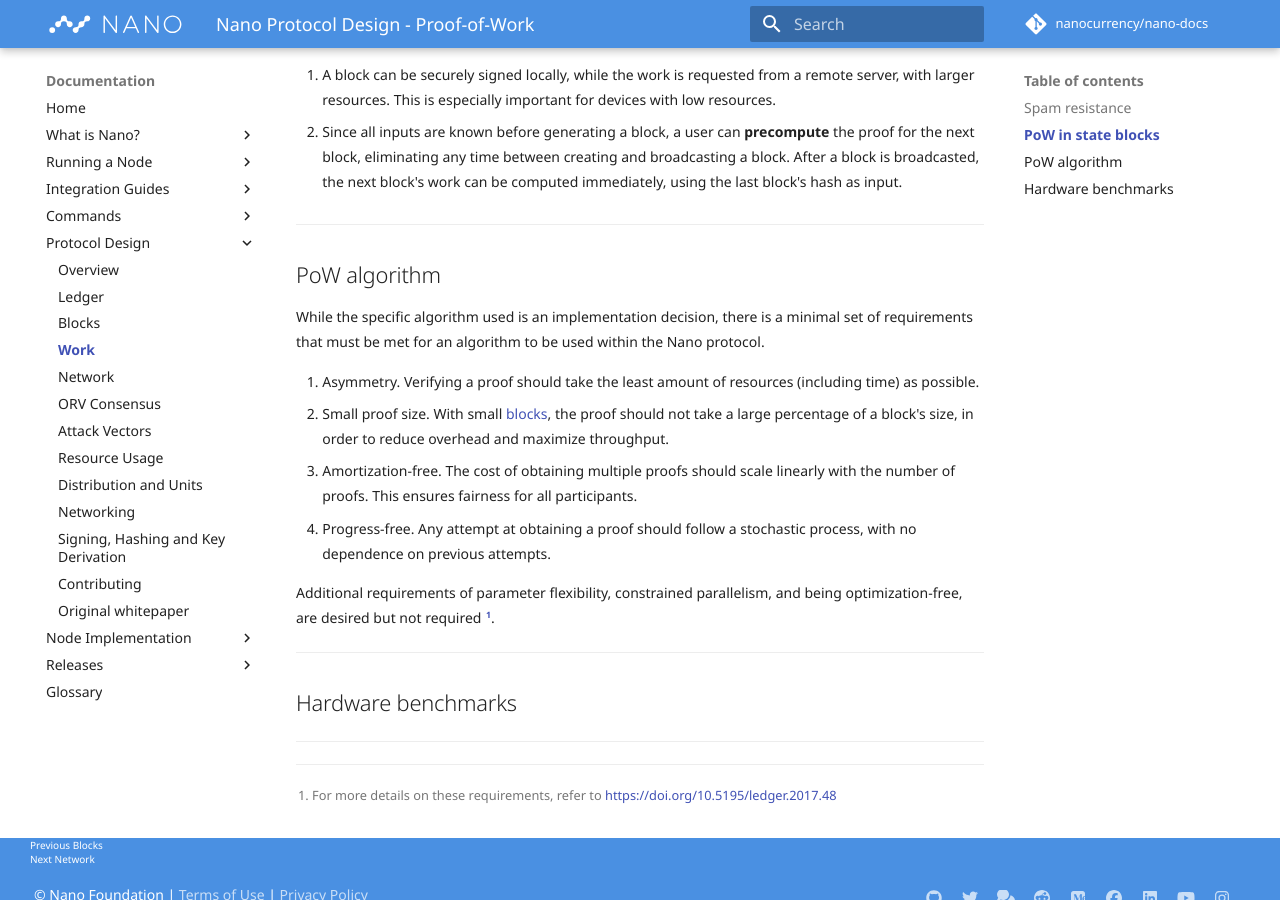
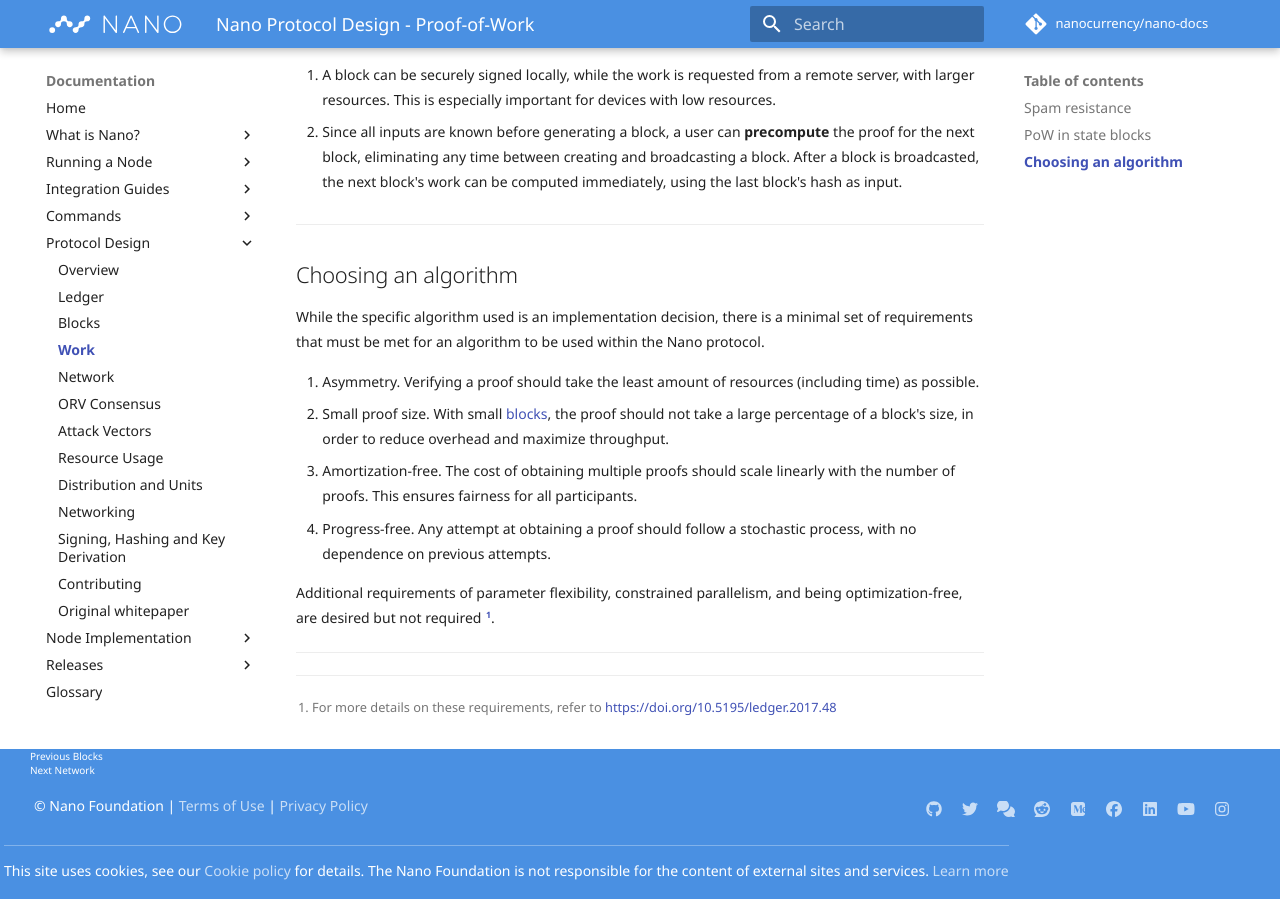
Before and after one commit to nanocurrency/nano-docs, an MkDocs documentation site: the page built from docs/protocol-design/work.md, in a window 1280 px wide and 900 px high, scrolled down 1542 px. Built offline with MkDocs 1.6.1 and Material for MkDocs 9.7.7, drawn with Linux system fonts in a browser that asks for light colours; formulas are drawn with MathJax 3; comment, search, counter and statistics services are not loaded.

Commit message:
Remove benchmarks (should go to implemenation, and rename subsection

```diff
--- a/docs/protocol-design/work.md
+++ b/docs/protocol-design/work.md
@@ -48,7 +48,7 @@
 
 ---
 
-## PoW algorithm
+## Choosing an algorithm
 
 While the specific algorithm used is an implementation decision, there is a minimal set of requirements that must be met for an algorithm to be used within the Nano protocol.
 
@@ -61,8 +61,4 @@
 
 ---
 
-## Hardware benchmarks
-
----
-
 [^1]: For more details on these requirements, refer to https://doi.org/10.5195/ledger.2017.48
```
